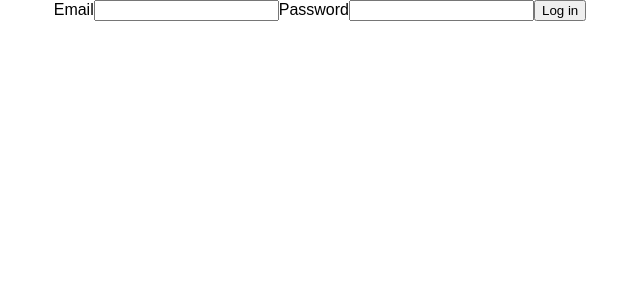
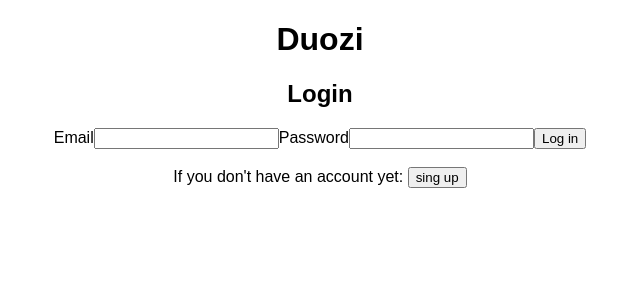
Before and after one commit to Sxubas/duozi-web, a React (Create React App) app in the folder frontend/: page / in a window 1280 px wide. Shown: the top 300 px of the page, without its empty margins (320-960 px from the left). Built offline with nearby package versions, Linux system fonts and the light colour scheme.

Commit message:
register implemented.

```diff
--- a/frontend/src/components/Login/Login.js
+++ b/frontend/src/components/Login/Login.js
@@ -6,7 +6,8 @@ class Login extends Component {
     super(props);
     this.state = {
       email: '',
-      password: ''
+      password: '',
+      singUp: false
     };
   }
 
@@ -18,7 +19,26 @@ class Login extends Component {
     this.setState({password: e.target.value});
   }
 
-  ComponentDidMount() {
+  handleRegister() {
+    fetch('/users', {
+      method: 'POST',
+      headers: {
+        'Content-Type': 'application/json'
+      },
+      body: JSON.stringify({
+        email: this.state.email,
+        password: this.state.password
+      })
+    })
+      .then((response) => {
+        if (response.status === 200) {
+          response.json().then((json) => this.props.onLogin(json.email));
+        }
+      })
+      .catch(err => console.log(err));
+  }
+
+  handleLogin() {
     fetch('/users', {
       headers: {
         'email': this.state.email,
@@ -34,16 +54,20 @@ class Login extends Component {
   }
 
   tryLogin() {
-    //TODO implement login method
-    this.ComponentDidMount();
+    if(this.state.singUp) this.handleRegister();
+    else this.handleLogin();
     this.setState({email: '', password: ''});
-
   }
 
   render() {
+    const title = this.state.singUp ? 'Sing Up' : 'Login';
+    const msg = this.state.singUp ? 'If you already have an account: ' : 'If you don\'t have an account yet: ';
+    const buttonMsg = this.state.singUp ? 'login' : 'sing up';
     return (
       <div className='login-container'>
+        <h1>Duozi</h1>
         <div className='login-modal-container'>
+          <h2>{title}</h2>
           <label>Email</label>
           <input type="text" placeholder="" value={this.state.email} onChange={this.handleChangeEmail.bind(this)}/>
 
@@ -51,6 +75,11 @@ class Login extends Component {
           <input type="password" value={this.state.password} onChange={this.handleChangePassword.bind(this)}/>
 
           <button className="login-button" onClick={this.tryLogin.bind(this)}>Log in</button>
+        </div>
+        <br/>
+        <div className='login-register-change-container'>
+          <span>{msg}</span>
+          <button onClick={() => this.setState({singUp: !this.state.singUp, email: '', password: ''})}>{buttonMsg}</button>
         </div>
       </div>
     );
```
